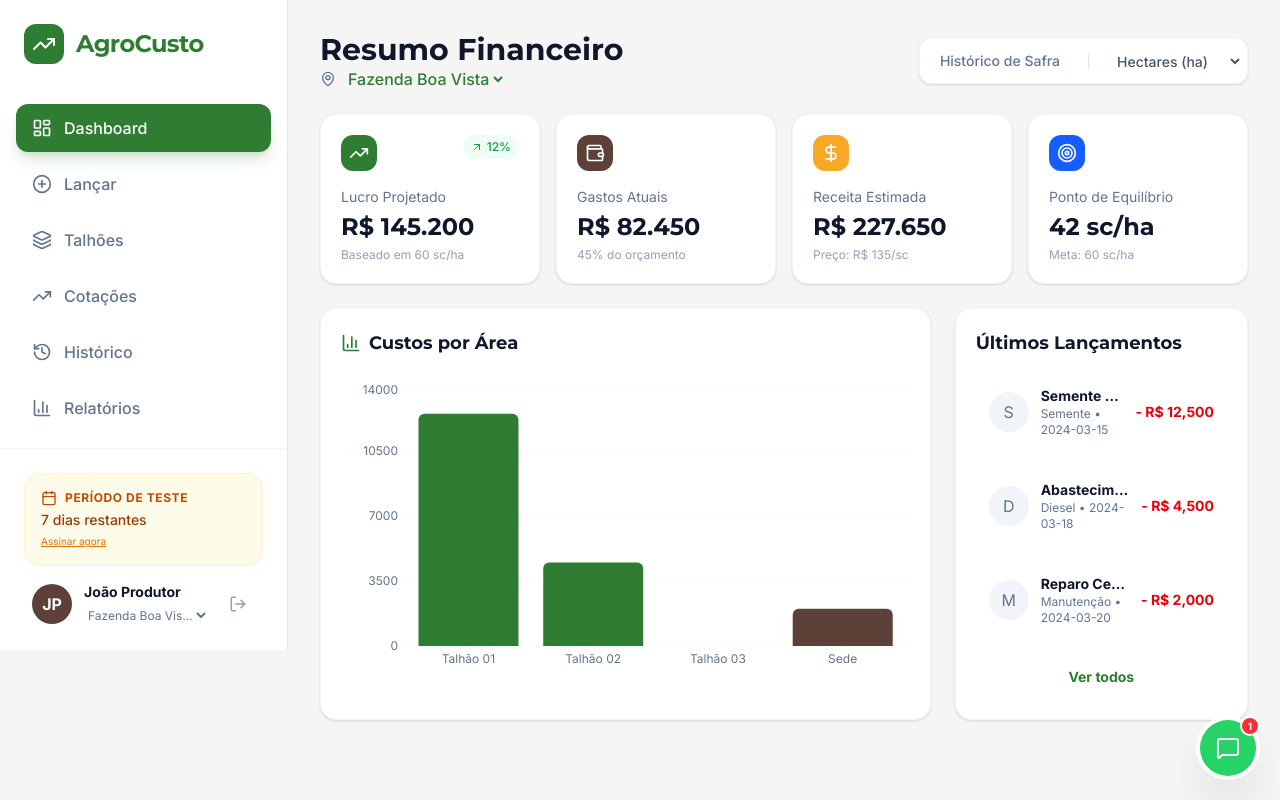
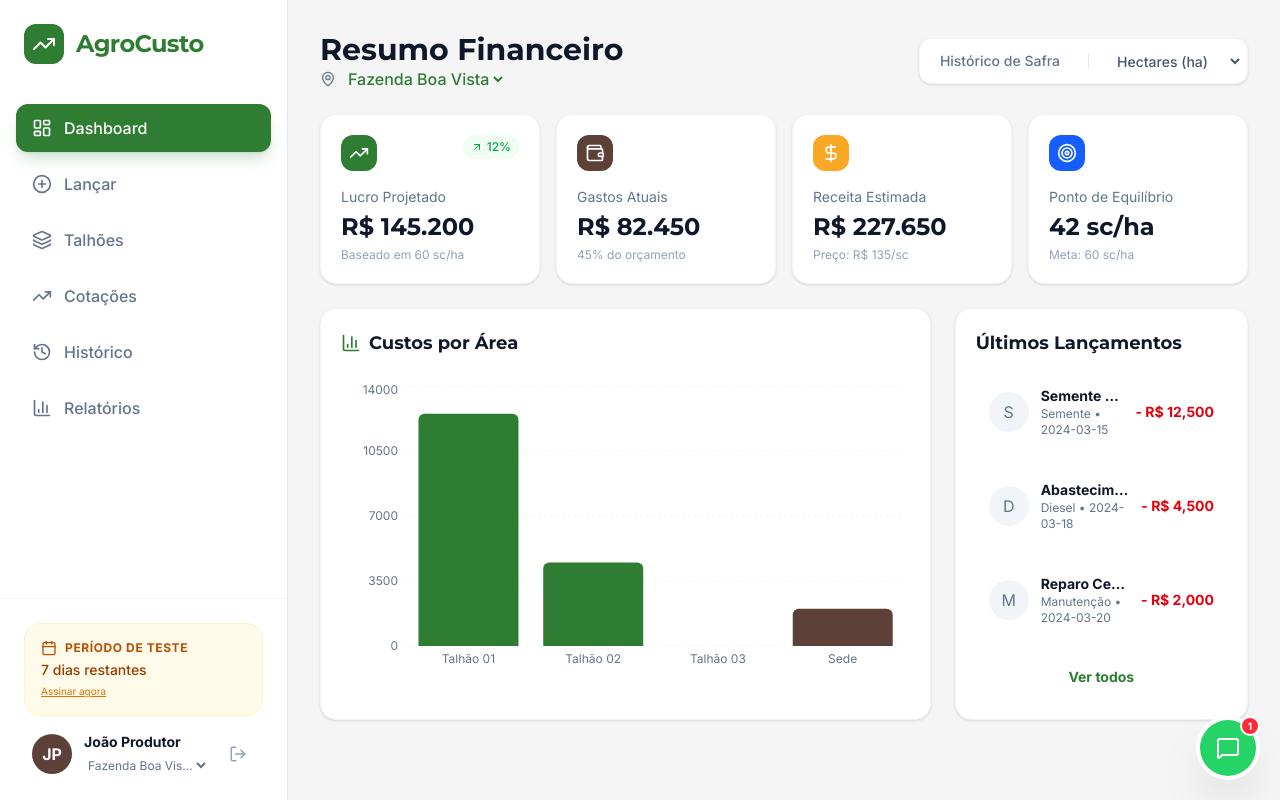
Before and after one commit to lucas-couto/agrocusto-frontend, a Next.js app: page / in a window 1280 px wide. Built offline with nearby package versions, Linux system fonts and the light colour scheme.

Commit message:
fix(nav): make desktop sidebar full-height and sticky

```diff
--- a/components/navigation/sidebar.tsx
+++ b/components/navigation/sidebar.tsx
@@ -35,7 +35,7 @@ export function Sidebar({
   );
 
   return (
-    <aside className="hidden md:flex w-72 h-full bg-white border-r border-slate-200 flex-col">
+    <aside className="hidden md:flex w-72 md:min-h-screen md:sticky md:top-0 bg-white border-r border-slate-200 flex-col">
       <SidebarHeader />
 
       <nav className="flex-1 px-4 py-4 space-y-2">
```
